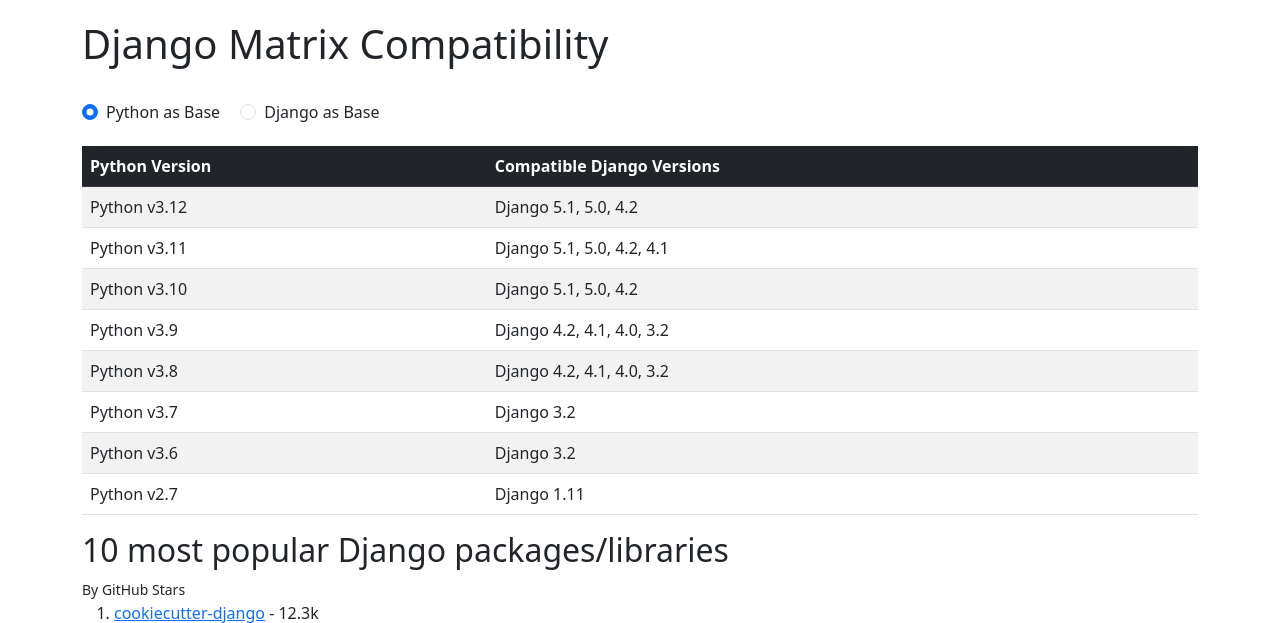
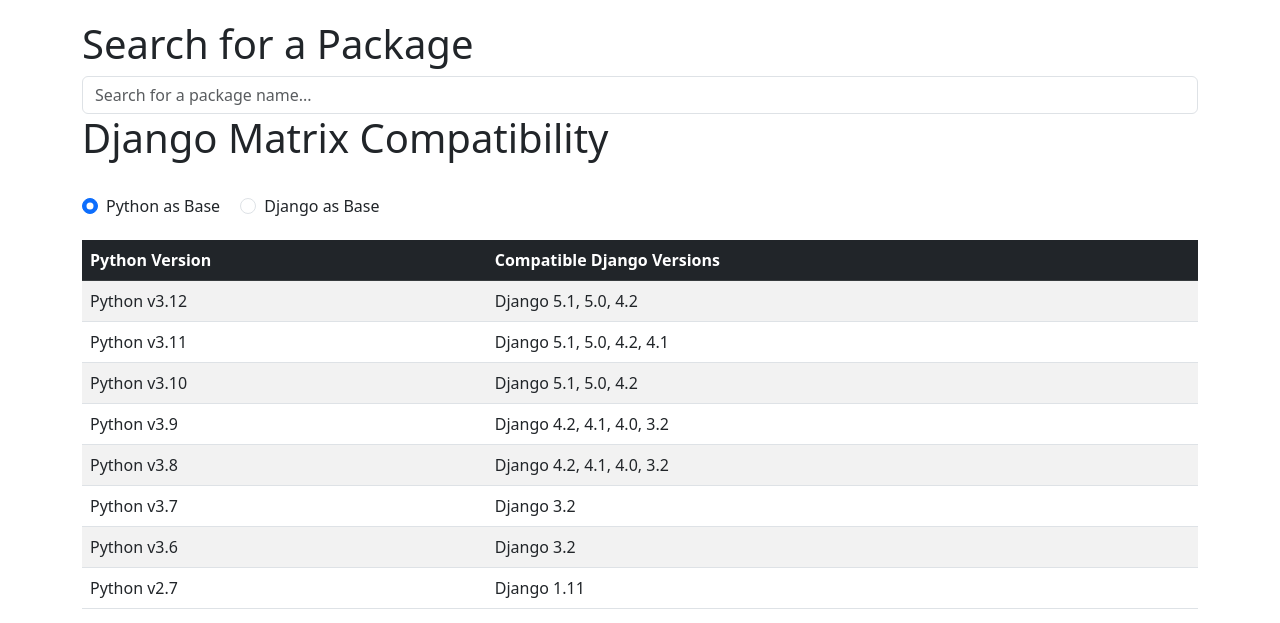
Before and after one commit to DonExo/DjangoMatrix, a Django app: page / in a window 1280 px wide. Shown: the top 623 px of the page. Run offline with Django 5.2, Linux system fonts and the light colour scheme; data comes from the database, SQL or seed files in the repository.

Commit message:
added search functionality

```diff
--- a/matrix/models.py
+++ b/matrix/models.py
@@ -59,9 +59,25 @@ class Package(models.Model):
         return str(self.popularity_metric)
 
 
+class PackageVersion(models.Model):
+    package = models.ForeignKey(Package, on_delete=models.CASCADE)
+    version = models.CharField(max_length=10, unique=True)
+    release_date = models.DateField(auto_now=False, auto_now_add=False, null=True, blank=True)
+    django_compatibility = models.ManyToManyField(DjangoVersion, blank=True)
+    python_compatibility = models.ManyToManyField(PythonVersion, blank=True)
+
+    class Meta:
+        ordering = ('-release_date', )
+
+    def __str__(self):
+        return self.version
+
+    def verbose_name(self):
+        return f"Package v{self.version}"
+
 class Compatibility(models.Model):
     django_version = models.ForeignKey(DjangoVersion, on_delete=models.CASCADE, related_name="compatibilities")
-    python_version = models.ForeignKey(PythonVersion, on_delete=models.CASCADE, related_name="compatibilities")
+    python_version = models.ForeignKey(PythonVersion, on_delete=models.CASCADE, related_name="compatibilities", null=True, blank=True)
     package = models.ForeignKey(Package, on_delete=models.CASCADE, null=True, blank=True)
     version = models.CharField(max_length=100, help_text=_("example: 3.2.5"), null=True, blank=True)
     notes = models.TextField(null=True, blank=True)
--- a/matrix/urls.py
+++ b/matrix/urls.py
@@ -4,5 +4,6 @@ from . import views
 
 urlpatterns = [
     path('', views.index, name='index'),
-    path("package/<slug:slug>/", views.package_details, name="package-details"),
+    path('packages/search/', views.package_search, name='package_search'),
+    path('packages/<slug:slug>/', views.package_details, name='package-details'),
 ]
--- a/matrix/views.py
+++ b/matrix/views.py
@@ -1,8 +1,9 @@
 from collections import defaultdict
 
 from django.db.models import Prefetch
-from django.http import HttpResponse
+from django.http import HttpResponse, JsonResponse
 from django.shortcuts import render, get_object_or_404
+from django.views.decorators.http import require_GET
 
 from .models import DjangoVersion, PythonVersion, Package, Compatibility
 
@@ -35,3 +36,17 @@ def index(request):
 def package_details(request, slug):
     package = get_object_or_404(Package, slug=slug)
     return render(request, 'matrix/package_details.html', {'package': package})
+
+def package_search(request):
+    query = request.GET.get('q', '').strip()
+    results = []
+    if query:
+        packages = Package.objects.filter(name__icontains=query)[:10]
+        for package in packages:
+            results.append({
+                'id': package.id,
+                'name': package.name,
+                'slug': package.slug,
+            })
+        print(packages)
+    return JsonResponse({'results': results})
--- a/templates/base.html
+++ b/templates/base.html
@@ -15,6 +15,20 @@
 
         /* Hide elements with x-cloak until Alpine.js is ready */
         [x-cloak] { display: none; }
+
+        /* Optional: ensure the dropdown appears above other content */
+        .autocomplete-dropdown {
+          position: absolute;
+          z-index: 1000;
+          width: 100%;
+        }
+        .autocomplete-row {
+           cursor: pointer;
+         }
+        /* Remove any extra margin on the autocomplete table */
+        .autocomplete-dropdown {
+          margin-top: 0 !important;
+        }
     </style>
 </head>
 
@@ -23,6 +37,8 @@
         {% block content %}
         {% endblock %}
     </div>
+    <!-- Bootstrap JS (optional) -->
+    <script src="https://cdn.jsdelivr.net/npm/bootstrap@5.3.0/dist/js/bootstrap.bundle.min.js"></script>
 
 </body>
 </html>
--- a/templates/matrix/index.html
+++ b/templates/matrix/index.html
@@ -2,6 +2,27 @@
 {% load number_format %}
 
 {% block content %}
+
+    <div class="container" style="position: relative;" x-data="searchComponent()" @click.away="clearAll()">
+        <h1>Search for a Package</h1>
+
+        <!-- Search Input -->
+        <input x-model="query" @input="fetchPackages" type="text"
+               class="form-control" placeholder="Search for a package name...">
+
+        <!-- Results Table -->
+        <template x-if="results.length > 0">
+          <table class="table table-striped mt-1 autocomplete-dropdown">
+            <tbody>
+              <template x-for="pkg in results" :key="pkg.id">
+                <tr class="autocomplete-row" @click="selectPackage(pkg)">
+                  <td x-text="pkg.name"></td>
+                </tr>
+              </template>
+            </tbody>
+          </table>
+        </template>
+      </div>
 
     <div class="container" x-data="{ base: 'python' }">
         <h1>Django Matrix Compatibility</h1><br/>
@@ -109,7 +130,37 @@
 
     </div>
 
-
+    <script>
+        function searchComponent() {
+          return {
+            query: '',
+            results: [],
+            fetchPackages() {
+              // if query is empty, clear the results and skip the request
+              if (this.query.length < 1) {
+                this.results = [];
+                return;
+              }
+              fetch(`/packages/search/?q=${encodeURIComponent(this.query)}`)
+                .then(response => response.json())
+                .then(data => {
+                  this.results = data.results;
+                })
+                .catch(error => {
+                  console.error('Error fetching packages:', error);
+                  this.results = [];
+                });
+            },
+            selectPackage(pkg) {
+              window.location.href = `/packages/${pkg.slug}/`;
+            },
+            clearAll() {
+                this.query = '';
+                this.results = [];
+            }
+          }
+        }
+      </script>
 
 
 {% endblock %}
```
Also changed, not shown: matrix/admin.py (+8 -4 lines), templates/matrix/package_details.html (+6 -4 lines), matrix/migrations/0006_packageversion.py (added), matrix/migrations/0007_packageversion_django_compatibility_and_more.py (added).
